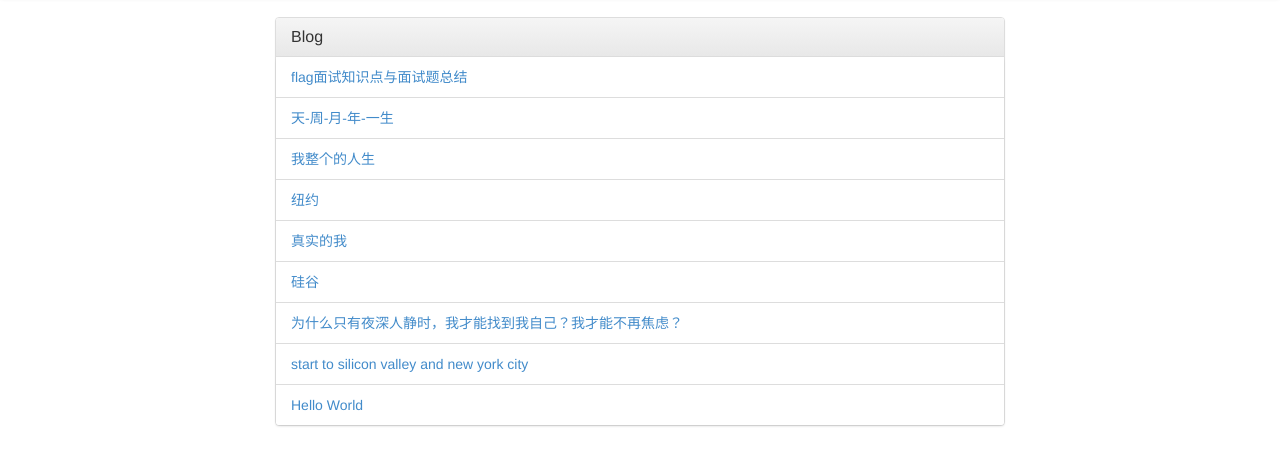
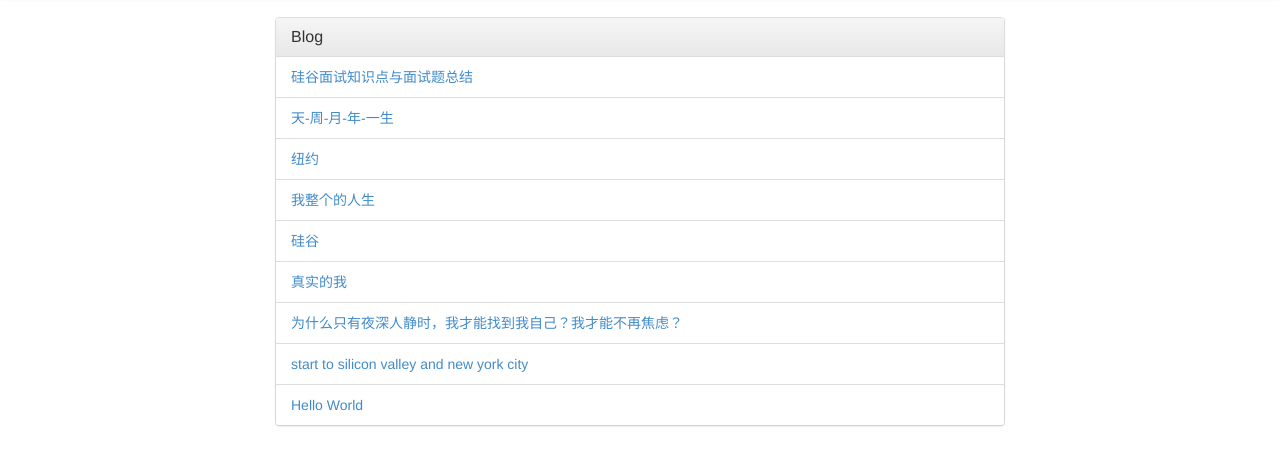
Before and after one commit to pulusite/pulusite.github.io, a plain HTML site: page index.html in a window 1280 px wide. Shown: the part 53-518 px from the top of the page. Drawn offline with nearby package versions, Linux system fonts and the light colour scheme.

Commit message:
Site updated: 2017-09-24 16:11:53

```diff
--- a/index.html
+++ b/index.html
@@ -75,7 +75,7 @@
 
 
 <li class="list-group-item title">
-    <a target="_blank" href="/2017/09/24/silicon-valley-interview-summary/">flag面试知识点与面试题总结</a>
+    <a target="_blank" href="/2017/09/24/silicon-valley-interview-summary/">硅谷面试知识点与面试题总结</a>
 </li>
 
 
@@ -89,6 +89,13 @@
 
 
 <li class="list-group-item title">
+    <a target="_blank" href="/2017/09/23/new-york-city/">纽约</a>
+</li>
+
+
+
+
+<li class="list-group-item title">
     <a target="_blank" href="/2017/09/23/my-whole-life/">我整个的人生</a>
 </li>
 
@@ -96,7 +103,7 @@
 
 
 <li class="list-group-item title">
-    <a target="_blank" href="/2017/09/23/new-york-city/">纽约</a>
+    <a target="_blank" href="/2017/09/23/silicon-valley/">硅谷</a>
 </li>
 
 
@@ -104,13 +111,6 @@
 
 <li class="list-group-item title">
     <a target="_blank" href="/2017/09/23/the-real-me/">真实的我</a>
-</li>
-
-
-
-
-<li class="list-group-item title">
-    <a target="_blank" href="/2017/09/23/silicon-valley/">硅谷</a>
 </li>
 
 
```
Also changed, not shown: 2017/09/24/silicon-valley-interview-summary/index.html (+2 -2 lines), archives/2017/09/index.html (+9 -9 lines), archives/2017/index.html (+9 -9 lines), archives/index.html (+9 -9 lines).
